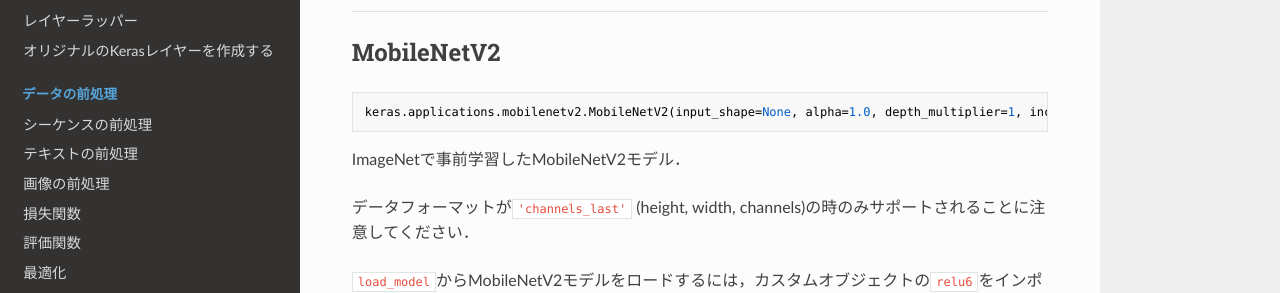
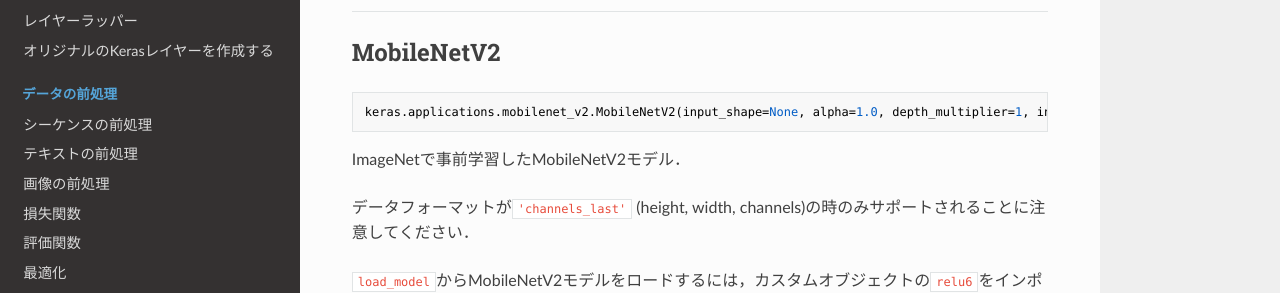
Before and after one commit to keras-team/keras-docs-ja, an MkDocs documentation site: the page built from sources/applications.md, in a window 1280 px wide and 900 px high, scrolled down 14350 px. Shown: the part 155-448 px from the top of the window. Built offline with MkDocs 1.6.1, drawn with Linux system fonts in a browser that asks for light colours; nearby versions of some CDN libraries; old or Windows-style settings are respelled for this version of MkDocs.

Commit message:
MobileNetV2のパスの間違いを修正

````diff
--- a/sources/applications.md
+++ b/sources/applications.md
@@ -552,7 +552,7 @@ Kerasの`Model`インスタンス．
 ## MobileNetV2
 
 ```python
-keras.applications.mobilenetv2.MobileNetV2(input_shape=None, alpha=1.0, depth_multiplier=1, include_top=True, weights='imagenet', input_tensor=None, pooling=None, classes=1000)
+keras.applications.mobilenet_v2.MobileNetV2(input_shape=None, alpha=1.0, depth_multiplier=1, include_top=True, weights='imagenet', input_tensor=None, pooling=None, classes=1000)
 ```
 
 ImageNetで事前学習したMobileNetV2モデル．
````
